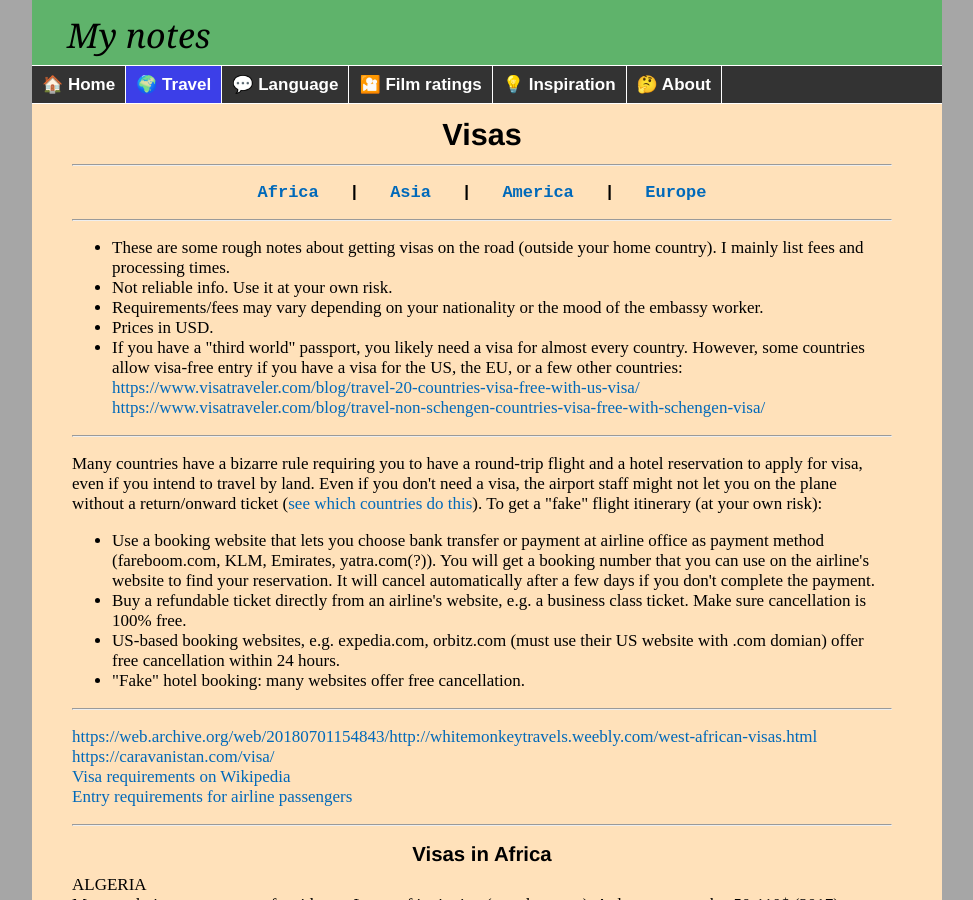
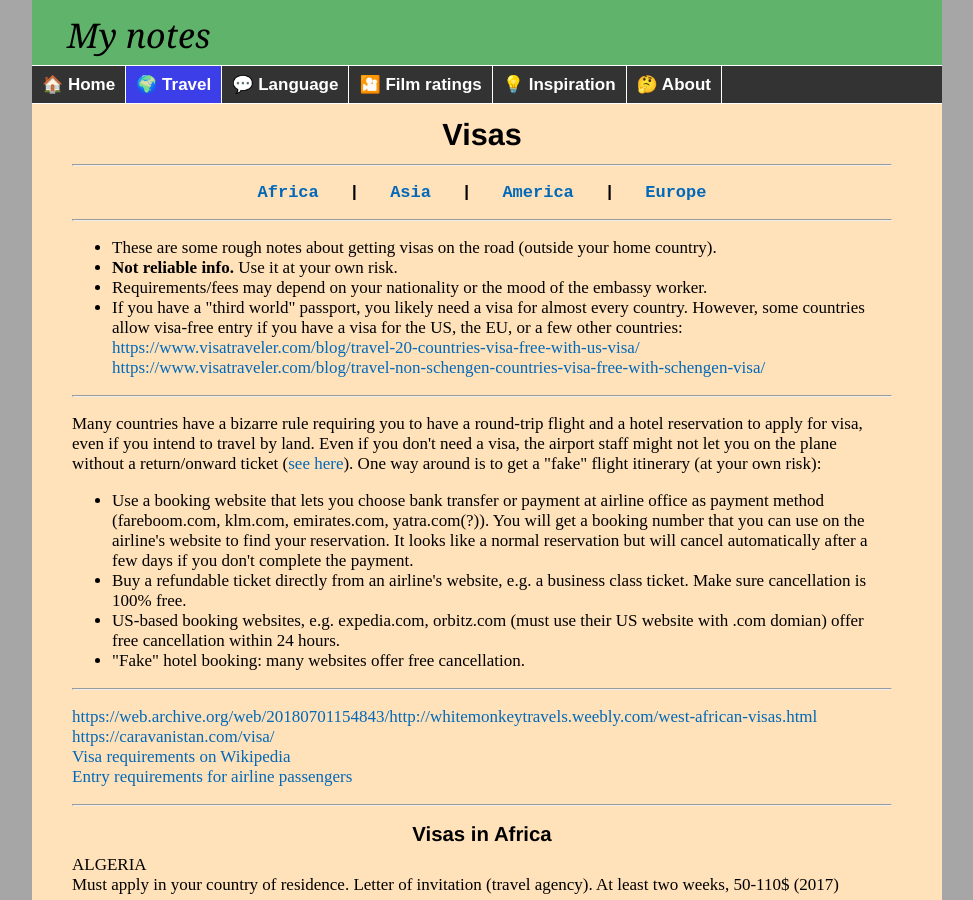
Before and after one commit to witbag/witbag.github.io, a Jekyll site: the page built from travel/visas.html, in a window 1280 px wide and 900 px high. Shown: the whole window, without its empty margins (153-1126 px from the left). Built offline with Jekyll 4.4.1, drawn with Linux system fonts in a browser that asks for light colours.

Commit message:
Update visas.html

```diff
--- a/travel/visas.html
+++ b/travel/visas.html
@@ -15,19 +15,18 @@ title: Travel advice
 <hr>
 
 <ul>
-<li>These are some rough notes about getting visas on the road (outside your home country). I mainly list fees and processing times.
-<li>Not reliable info. Use it at your own risk.
-<li>Requirements/fees may vary depending on your nationality or the mood of the embassy worker.
-<li>Prices in USD.
+<li>These are some rough notes about getting visas on the road (outside your home country).
+<li><b>Not reliable info.</b> Use it at your own risk.
+<li>Requirements/fees may depend on your nationality or the mood of the embassy worker.
 <li>If you have a "third world" passport, you likely need a visa for almost every country. However, some countries allow visa-free entry if you have a visa for the US, the EU, or a few other countries:<br>
 <a href="https://www.visatraveler.com/blog/travel-20-countries-visa-free-with-us-visa/" target=_blank>https://www.visatraveler.com/blog/travel-20-countries-visa-free-with-us-visa/</a><br>
 <a href="https://www.visatraveler.com/blog/travel-non-schengen-countries-visa-free-with-schengen-visa/" target=_blank>https://www.visatraveler.com/blog/travel-non-schengen-countries-visa-free-with-schengen-visa/</a><br>
 </ul>
 <hr>
 <p>
-Many countries have a bizarre rule requiring you to have a round-trip flight and a hotel reservation to apply for visa, even if you intend to travel by land. Even if you don't need a visa, the airport staff might not let you on the plane without a return/onward ticket (<a href="https://www.koreanair.com/global/en/traveling/airport-check-in/visas-passports-immigration-regulation0/timaticweb/" target=_blank>see which countries do this</a>). To get a "fake" flight itinerary (at your own risk):
+Many countries have a bizarre rule requiring you to have a round-trip flight and a hotel reservation to apply for visa, even if you intend to travel by land. Even if you don't need a visa, the airport staff might not let you on the plane without a return/onward ticket (<a href="https://www.koreanair.com/fr/en/airport/check-in-security/visa-immigration-documents/timaticweb" target=_blank>see here</a>). One way around is to get a "fake" flight itinerary (at your own risk):
 <ul>
-<li>Use a booking website that lets you choose bank transfer or payment at airline office as payment method (fareboom.com, KLM, Emirates, yatra.com(?)). You will get a booking number that you can use on the airline's website to find your reservation. It will cancel automatically after a few days if you don't complete the payment.
+<li>Use a booking website that lets you choose bank transfer or payment at airline office as payment method (fareboom.com, klm.com, emirates.com, yatra.com(?)). You will get a booking number that you can use on the airline's website to find your reservation. It looks like a normal reservation but will cancel automatically after a few days if you don't complete the payment.
 <li>Buy a refundable ticket directly from an airline's website, e.g. a business class ticket. Make sure cancellation is 100% free.
 <li>US-based booking websites, e.g. expedia.com, orbitz.com (must use their US website with .com domian) offer free cancellation within 24 hours.
 <li>"Fake" hotel booking: many websites offer free cancellation.<br>
@@ -38,7 +37,7 @@ Many countries have a bizarre rule requiring you to have a round-trip flight and
 <a href="https://web.archive.org/web/20180701154843/http://whitemonkeytravels.weebly.com/west-african-visas.html" target=_blank>https://web.archive.org/web/20180701154843/http://whitemonkeytravels.weebly.com/west-african-visas.html</a><br>
 <a href="https://caravanistan.com/visa/" target=_blank>https://caravanistan.com/visa/</a><br>
 <a href="https://en.wikipedia.org/wiki/Template:Visa_requirements" target=_blank>Visa requirements on Wikipedia</a><br>
-<a href="https://www.koreanair.com/global/en/traveling/airport-check-in/visas-passports-immigration-regulation0/timaticweb/" target=_blank>Entry requirements for airline passengers</a><br>
+<a href="https://www.koreanair.com/fr/en/airport/check-in-security/visa-immigration-documents/timaticweb" target=_blank>Entry requirements for airline passengers</a><br>
 </p>
 <hr>
 <p><a id="africa"></a><center><h4>Visas in Africa</h4></center>
```
